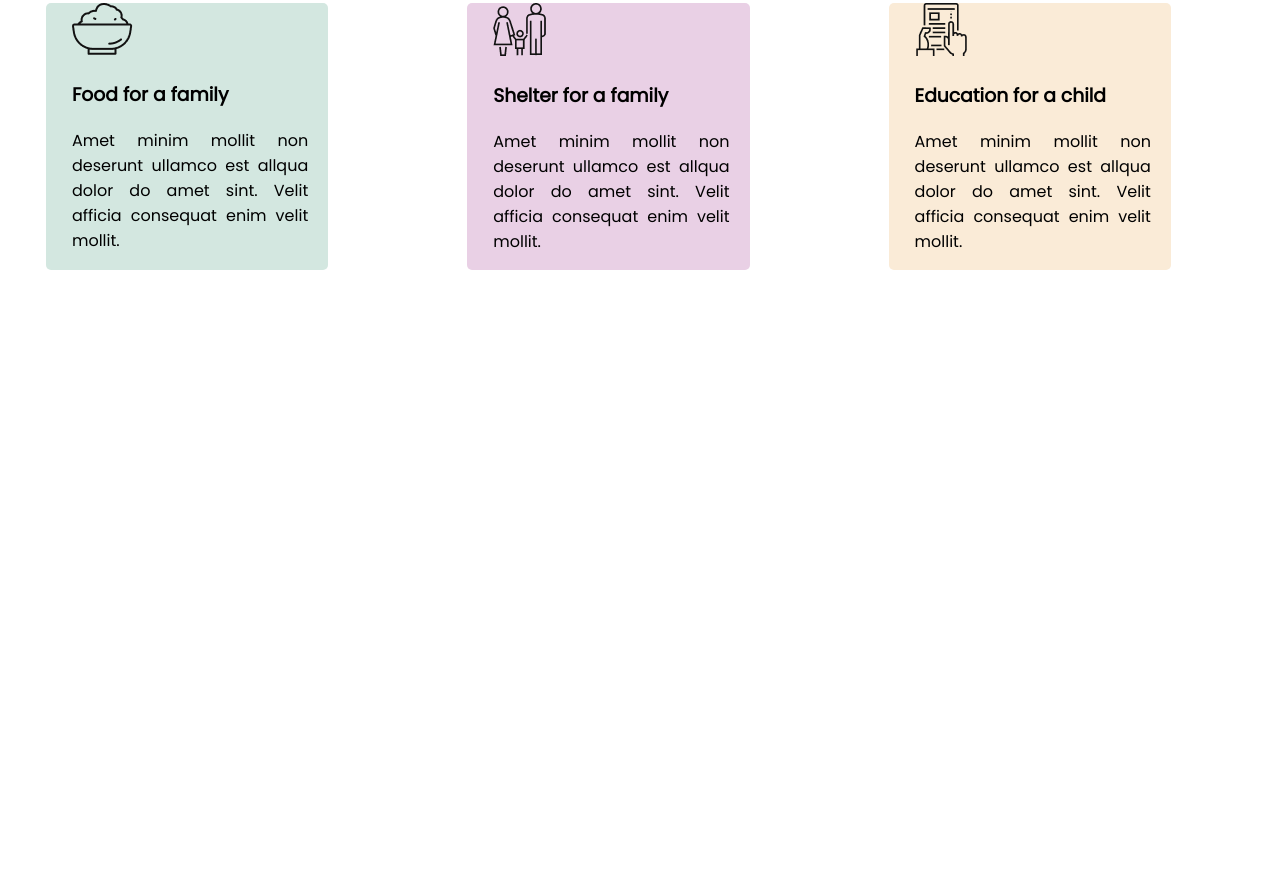
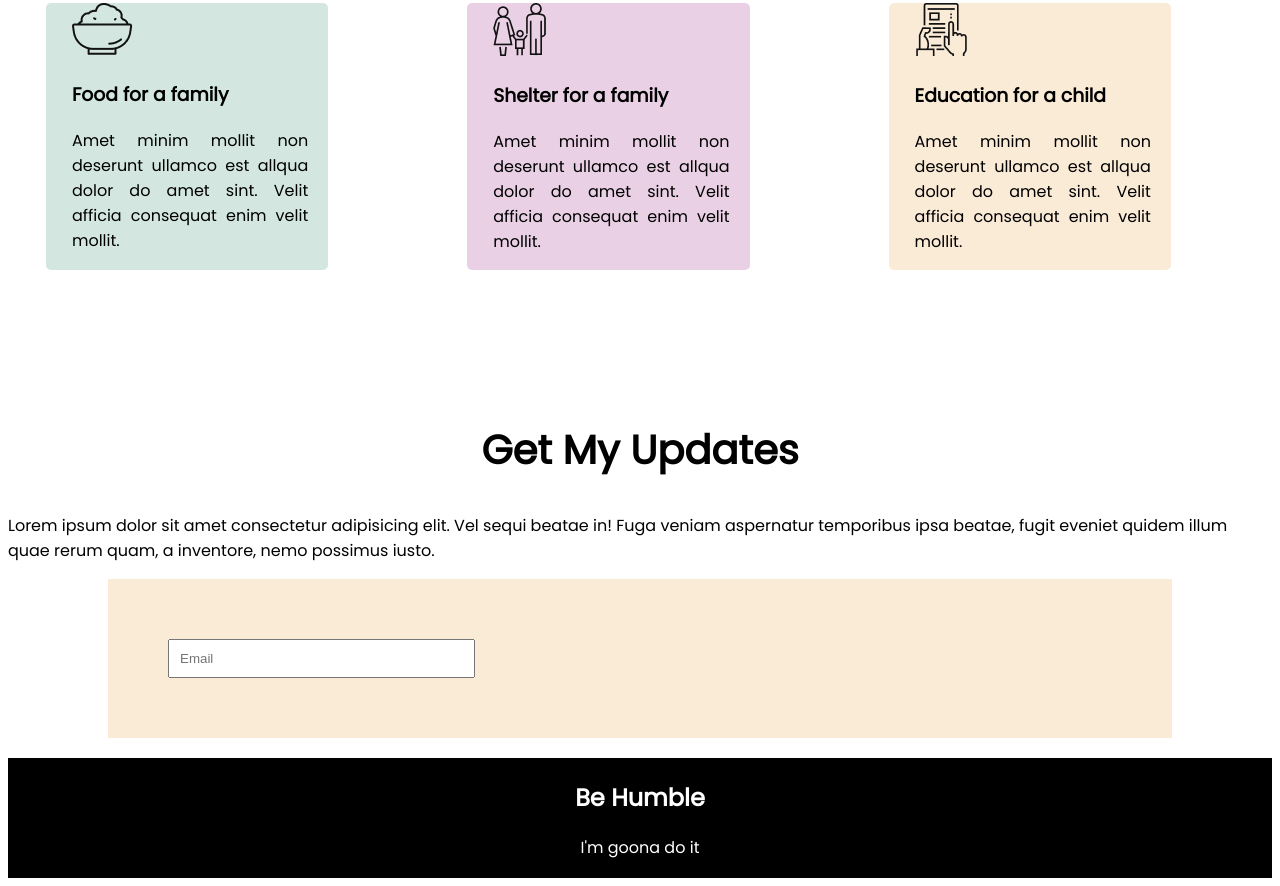
Before and after one commit to Anando3/responsive-website, a plain HTML site: page index.html in a window 1280 px wide. Shown: the part 683-1569 px from the top of the page. Before the commit the page ends 1103 px from the top, so only its background shows below. Drawn offline with Linux system fonts and the light colour scheme.

Commit message:
footer images and style added

```diff
--- a/index.html
+++ b/index.html
@@ -48,11 +48,28 @@
                     velit mollit.</p>
             </div>
         </div>
+    </section>
+    <section>
+        <div>
+            <h1>Get My Updates</h1>
+            <p>Lorem ipsum dolor sit amet consectetur adipisicing elit. Vel sequi beatae in! Fuga veniam aspernatur
+                temporibus ipsa beatae, fugit eveniet quidem illum quae rerum quam, a inventore, nemo possimus iusto.
+            </p>
+        </div>
+        <div class="from-edit">
+            <form action="">
+                <input type="email" name="an" id="input" placeholder="Email">
+            </form>
+        </div>
+    </section>
 
+</body>
+<footer class="footer-rapper">
+    <div class="style-color">
+        <h2>Be Humble</h2>
+        <p>I'm goona do it</p>
+    </div>
 
-
-
-    </section>
-</body>
+</footer>
 
 </html>
--- a/style.css
+++ b/style.css
@@ -67,3 +67,40 @@ section h1 {
 #color-body {
     background-color: antiquewhite;
 }
+
+.from-edit {
+    background-color: antiquewhite;
+    padding: 60px;
+    margin-left: 100px;
+    margin-right: 100px;
+}
+
+.input-edit {
+    padding: 20px;
+    padding-left: 80px;
+}
+
+.edit-email {
+    padding: 20px;
+}
+
+.input-style {
+    padding: 20px;
+}
+
+#input {
+    padding: 10px;
+    width: 30%;
+    padding-left
+}
+
+.footer-rapper {
+    background-color: black;
+}
+
+.style-color {
+    color: white;
+    padding: 2px;
+    text-align: center;
+    margin-top: 20px;
+}
```
Also changed, not shown: icons/sun..png (added).
